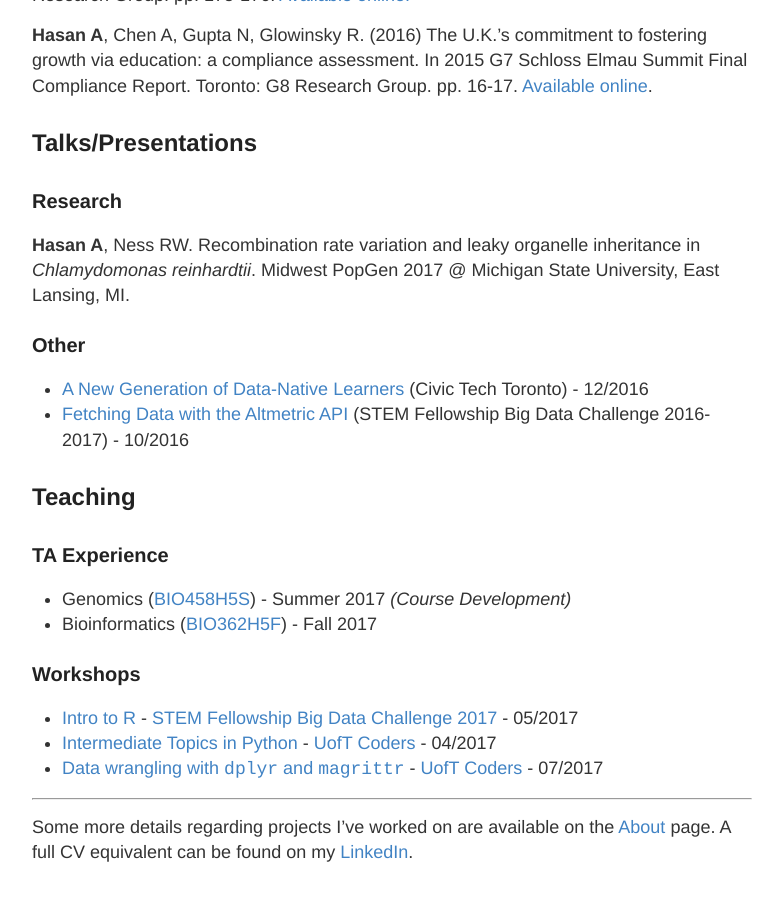
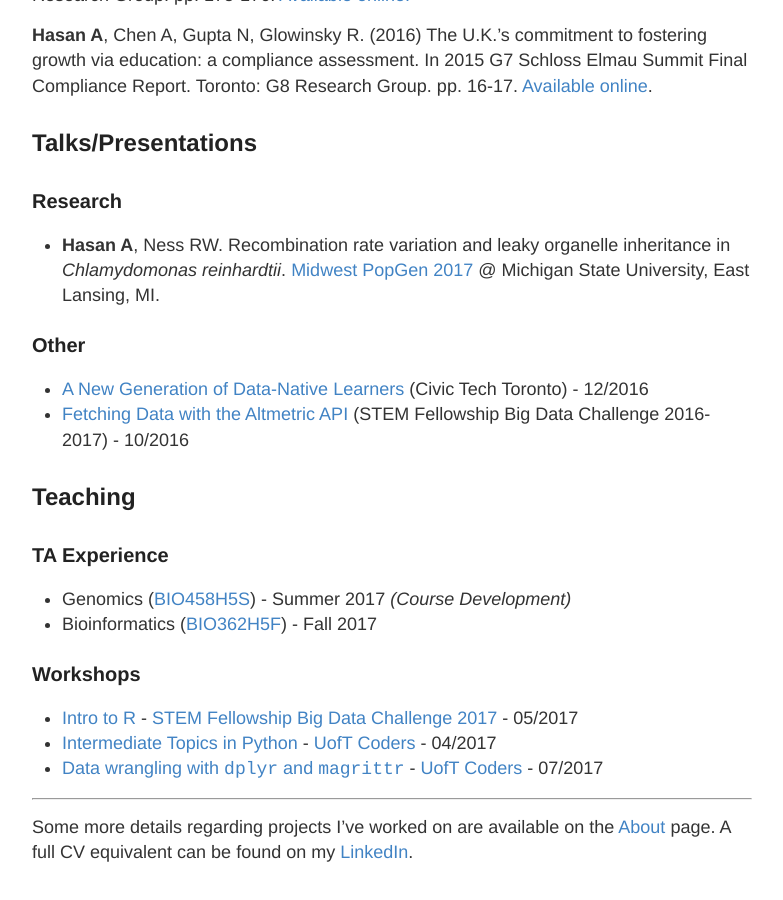
Before and after one commit to aays/site_old, a Jekyll site: the page built from cv.md, in a window 1280 px wide and 900 px high, scrolled down 1122 px. Shown: the whole window, without its empty margins (248-1031 px from the left). Built offline with Jekyll 4.4.1, drawn with Linux system fonts in a browser that asks for light colours; some of the changed lines change nothing that is shown.

Commit message:
Update cv.md

```diff
--- a/cv.md
+++ b/cv.md
@@ -34,7 +34,7 @@ Arocha Rosete Y, Morales-Lizcano NP, **Hasan A**, Yoshioka K, Moeder W, Michelut
 
 ### Research
 
-**Hasan A**, Ness RW. Recombination rate variation and leaky organelle inheritance in _Chlamydomonas reinhardtii_. Midwest PopGen 2017 @ Michigan State University, East Lansing, MI.
+- **Hasan A**, Ness RW. Recombination rate variation and leaky organelle inheritance in _Chlamydomonas reinhardtii_. [Midwest PopGen 2017](https://midwestpopgen.wordpress.com/2017/05/02/midwest-popgen-2017-michigan-state-university/) @ Michigan State University, East Lansing, MI.
 
 ### Other
 
```
